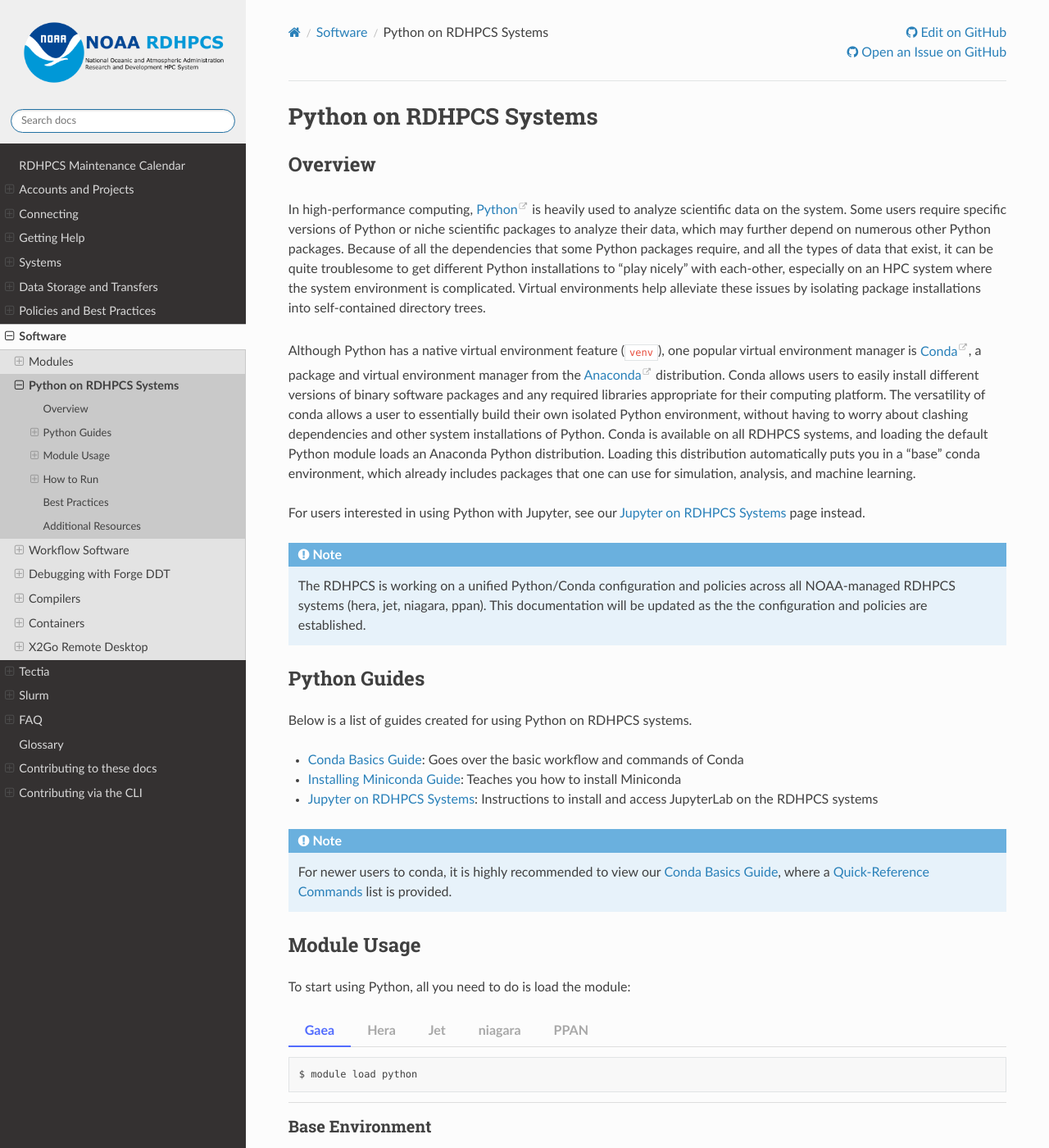
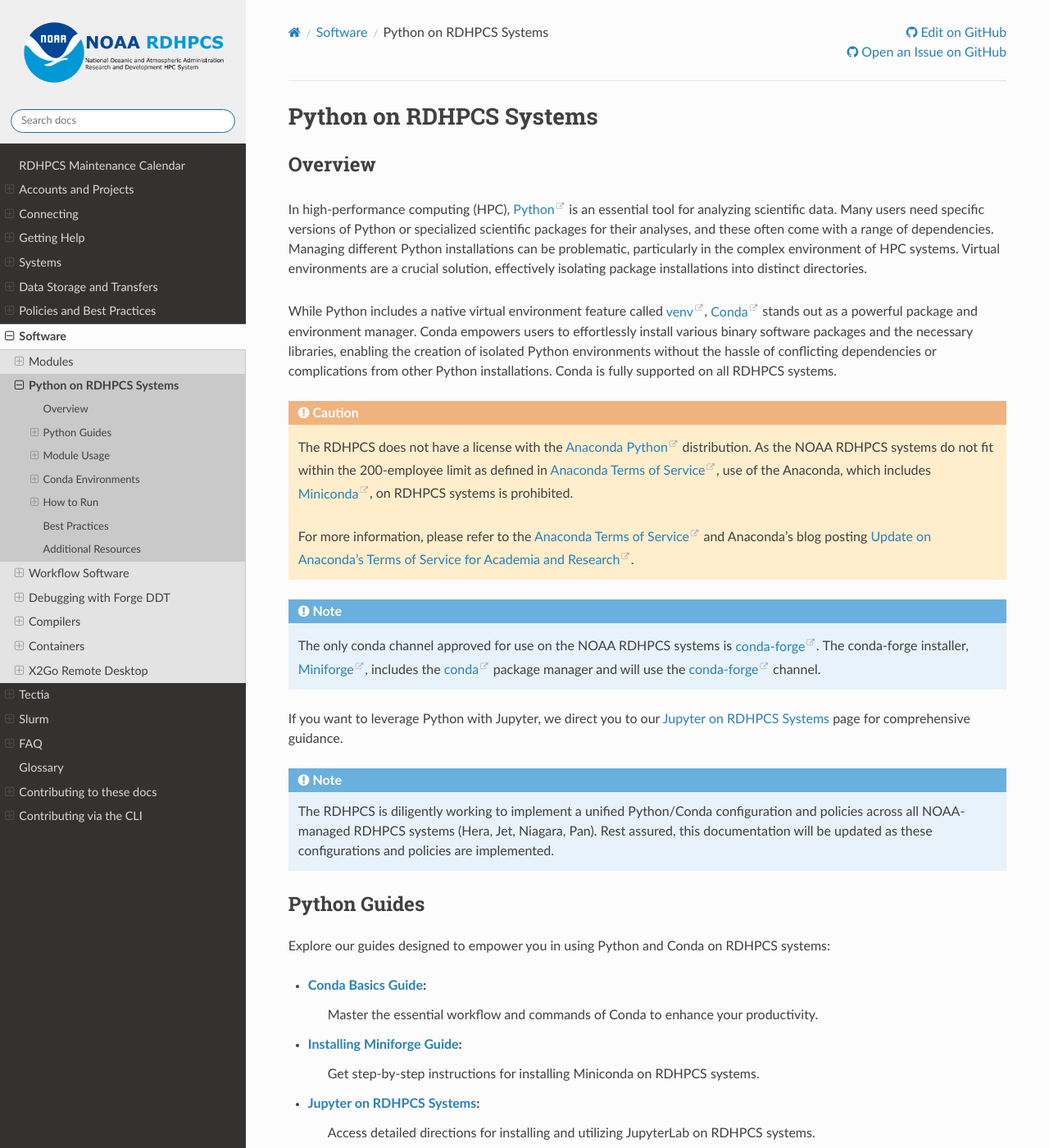
Before and after one commit to NOAA-RDHPCS/noaa-rdhpcs.github.io, a Sphinx documentation site: the page built from source/software/python/index.rst, in a window 1280 px wide and 1400 px high. Shown: the whole window at 82% size. Built offline with Sphinx 7.4.7 and the Read the Docs theme 3.1.0, drawn with Linux system fonts in a browser that asks for light colours; some of the changed text lies outside the part shown.

Commit message:
Update the first few sections of the python user guide (#342)
Update the first few sections of the python user guide

* Impove the text for the first few sections.
* Correct gaea usage of python/conda
* Update the conda environments section
* Improved the text, and simplified the instructions
* Update the vscode dictionary information for cspell
* Add VSCode extension recommendations

```diff
--- a/source/software/python/index.rst
+++ b/source/software/python/index.rst
@@ -6,74 +6,97 @@ Python on RDHPCS Systems
 Overview
 ========
 
-In high-performance computing, `Python <https://www.python.org/>`__ is heavily
-used to analyze scientific data on the system. Some users require specific
-versions of Python or niche scientific packages to analyze their data, which
-may further depend on numerous other Python packages. Because of all the
-dependencies that some Python packages require, and all the types of data that
-exist, it can be quite troublesome to get different Python installations to
-"play nicely" with each-other, especially on an HPC system where the system
-environment is complicated. Virtual environments help alleviate these issues by
-isolating package installations into self-contained directory trees.
+In high-performance computing (HPC), `Python <https://www.python.org/>`_ is an
+essential tool for analyzing scientific data. Many users need specific versions
+of Python or specialized scientific packages for their analyses, and these
+often come with a range of dependencies. Managing different Python
+installations can be problematic, particularly in the complex environment of
+HPC systems. Virtual environments are a crucial solution, effectively isolating
+package installations into distinct directories.
 
-Although Python has a native virtual environment feature (``venv``), one
-popular virtual environment manager is `Conda
-<https://docs.conda.io/projects/conda/en/latest/index.html>`_, a package and
-virtual environment manager from the `Anaconda <https://www.anaconda.com/>`_
-distribution. Conda allows users to easily install different versions of binary
-software packages and any required libraries appropriate for their computing
-platform.  The versatility of conda allows a user to essentially build their
-own isolated Python environment, without having to worry about clashing
-dependencies and other system installations of Python. Conda is available on
-all RDHPCS systems, and loading the default Python module loads an Anaconda
-Python distribution.  Loading this distribution automatically puts you in a
-"base" conda environment, which already includes packages that one can use for
-simulation, analysis, and machine learning.
+While Python includes a native virtual environment feature called `venv
+<https://docs.python.org/3/library/venv.html>`_, `Conda
+<https://docs.conda.io/projects/conda/en/latest/index.html>`_ stands out as a
+powerful package and environment manager. Conda empowers users to effortlessly
+install various binary software packages and the necessary libraries, enabling
+the creation of isolated Python environments without the hassle of conflicting
+dependencies or complications from other Python installations.  Conda is fully
+supported on all RDHPCS systems.
 
-For users interested in using Python with Jupyter, see our
-:ref:`jupyter_on_rdhpcs_systems` page instead.
+.. caution::
+
+    The RDHPCS does not have a license with the `Anaconda Python
+    <https://www.anaconda.com/>`_ distribution. As the NOAA RDHPCS systems do
+    not fit within the 200-employee limit as defined in `Anaconda Terms of
+    Service <https://legal.anaconda.com/policies>`_, use of the Anaconda, which
+    includes `Miniconda <https://docs.anaconda.com/miniconda/>`_, on RDHPCS
+    systems is prohibited.
+
+    For more information, please refer to the `Anaconda Terms of Service`_
+    and Anaconda's blog posting `Update on Anaconda's Terms of Service for
+    Academia and Research
+    <https://www.anaconda.com/blog/update-on-anacondas-terms-of-service-for-academia-and-research>`_.
 
 .. note::
 
-    The RDHPCS is working on a unified Python/Conda configuration and policies
-    across all NOAA-managed RDHPCS systems (hera, jet, niagara, ppan).  This
-    documentation will be updated as the the configuration and policies are
-    established.
+    The only conda channel approved for use on the NOAA RDHPCS systems is
+    `conda-forge <https://conda-forge.org>`_.  The conda-forge installer,
+    `Miniforge <https://conda-forge.org/download/>`_, includes the `conda`_
+    package manager and will use the `conda-forge`_ channel.
+
+If you want to leverage Python with Jupyter, we direct you to our
+:ref:`jupyter_on_rdhpcs_systems` page for comprehensive guidance.
+
+.. note::
+
+    The RDHPCS is diligently working to implement a unified Python/Conda
+    configuration and policies across all NOAA-managed RDHPCS systems (Hera,
+    Jet, Niagara, Pan). Rest assured, this documentation will be updated as
+    these configurations and policies are implemented.
 
 .. _python-guides:
 
 Python Guides
 =============
 
-Below is a list of guides created for using Python on RDHPCS systems.
+Explore our guides designed to empower you in using Python and Conda on RDHPCS
+systems:
 
 .. toctree::
    :maxdepth: 1
    :hidden:
 
    conda_basics
-   miniconda
+   miniforge
    jupyter
 
-* :doc:`Conda Basics Guide </software/python/conda_basics>`: Goes over the
-  basic workflow and commands of Conda
-* :doc:`Installing Miniconda Guide </software/python/miniconda>`: Teaches you
-  how to install Miniconda
-* :ref:`jupyter_on_rdhpcs_systems`: Instructions to install and access
-  JupyterLab on the RDHPCS systems
+* :doc:`Conda Basics Guide </software/python/conda_basics>`:
+    Master the essential workflow and commands of Conda to enhance your
+    productivity.
+* :doc:`Installing Miniforge Guide </software/python/miniforge>`:
+    Get step-by-step instructions for installing Miniconda on RDHPCS systems.
+* :ref:`jupyter_on_rdhpcs_systems`:
+    Access detailed directions for installing and utilizing JupyterLab on
+    RDHPCS systems.
 
 .. note::
 
-   For newer users to conda, it is highly recommended to view our :doc:`Conda
-   Basics Guide </software/python/conda_basics>`, where a :ref:`conda-quick`
-   list is provided.
+   If you're new to Conda, don't miss our :doc:`Conda Basics Guide
+   </software/python/conda_basics>`. It's the perfect starting point, providing
+   you with a handy :ref:`quick-reference <conda-quick>` list of commands to
+   accelerate your learning.
 
 .. _python-mods:
 
 Module Usage
 ============
 
-To start using Python, all you need to do is load the module:
+.. _python-python-modules:
+
+Python
+------
+
+To start using Python, load the ``python`` module.
 
 .. tab-set::
 
@@ -82,6 +105,7 @@ To start using Python, all you need to do is load the module:
 
         .. code-block:: bash
 
+            $ module use /usw/conda/modulefiles
             $ module load python
 
     .. tab-item:: Hera
@@ -112,21 +136,17 @@ To start using Python, all you need to do is load the module:
 
             $ module load python
 
+Run the ``module avail python`` command to see the available versions of
+Python.
 
-Base Environment
-----------------
+.. _python-conda-modules:
 
-Loading the Python module on all systems will put you in a "base"
-pre-configured environment. This option is recommended for users who do not
-need custom environments, and only require packages that are already installed
-in the base environment. This option is also recommended for users that just
-need a Python interpreter or standard packages like NumPy and Scipy.
+Conda
+-----
 
-To see a full list of the packages installed in the base environment, use
-``conda list``.
-A small preview is provided below:
+Some RDHPCS systems have Conda installed for all users.  To start using Conda
+on these systems, add the module file path to modules, and load the module.
 
-.. cSpell:ignore ipyw jlab libgcc astropy absl argh
 .. tab-set::
 
     .. tab-item:: Gaea
@@ -134,120 +154,61 @@ A small preview is provided below:
 
         .. code-block:: bash
 
-            $ module load python
-            $ conda list
-
-            # packages in environment at ...:
-            #
-            # Name                    Version                   Build  Channel
-            _ipyw_jlab_nb_ext_conf    0.1.0                    py38_0
-            _libgcc_mutex             0.1                        main
-            alabaster                 0.7.12                     py_0
-            anaconda                  2020.07                  py38_0
-            anaconda-client           1.7.2                    py38_0
-            anaconda-project          0.8.4                      py_0
-            asn1crypto                1.3.0                    py38_0
-            astroid                   2.4.2                    py38_0
-            astropy                   4.0.1.post1      py38h7b6447c_1
-            .
-            .
-            .
-
-    .. tab-item:: Hera
-        :sync: hera
-
-        .. code-block:: bash
-
-            $ module load python
-            $ conda list
-
-            # packages in environment at ...:
-            #
-            # Name                    Version                   Build  Channel
-            _ipyw_jlab_nb_ext_conf    0.1.0                    py37_0
-            _libgcc_mutex             0.1                        main
-            absl-py                   0.11.0                   pypi_0    pypi
-            alabaster                 0.7.12                   py37_0
-            anaconda                  2020.02                  py37_0
-            anaconda-client           1.7.2                    py37_0
-            anaconda-navigator        1.9.12                   py37_0
-            anaconda-project          0.8.4                      py_0
-            argh                      0.26.2                   py37_0
-            .
-            .
-            .
-
-    .. tab-item:: Jet
-        :sync: jet
-
-        .. code-block:: bash
-
-            $ module load python
-            $ conda list
-
-            # packages in environment at ...:
-            #
-            # Name                    Version                   Build  Channel
-            _ipyw_jlab_nb_ext_conf    0.1.0                    py37_0
-            _libgcc_mutex             0.1                        main
-            absl-py                   0.11.0                   pypi_0    pypi
-            alabaster                 0.7.12                   py37_0
-            anaconda                  2020.02                  py37_0
-            anaconda-client           1.7.2                    py37_0
-            anaconda-navigator        1.9.12                   py37_0
-            anaconda-project          0.8.4                      py_0
-            argh                      0.26.2                   py37_0
-            .
-            .
-            .
-
-    .. tab-item:: niagara
-        :sync: niagara
-
-        .. code-block:: bash
-
-            $ module load python
-            $ conda list
-
-            # packages in environment at ...:
-            #
-            # Name                    Version                   Build  Channel
-            _ipyw_jlab_nb_ext_conf    0.1.0                    py37_0
-            _libgcc_mutex             0.1                        main
-            absl-py                   0.11.0                   pypi_0    pypi
-            alabaster                 0.7.12                   py37_0
-            anaconda                  2020.02                  py37_0
-            anaconda-client           1.7.2                    py37_0
-            anaconda-navigator        1.9.12                   py37_0
-            anaconda-project          0.8.4                      py_0
-            argh                      0.26.2                   py37_0
-            .
-            .
-            .
+            $ module use /usw/conda/modulefiles
+            $ module load miniforge
 
     .. tab-item:: PPAN
         :sync: ppan
 
         .. code-block:: bash
 
-            $ module load python
-            $ conda list
+            $ module load miniforge
 
-            # packages in environment at ...:
-            #
-            # Name                    Version                   Build  Channel
-            _ipyw_jlab_nb_ext_conf    0.1.0                    py37_0
-            _libgcc_mutex             0.1                        main
-            absl-py                   0.11.0                   pypi_0    pypi
-            alabaster                 0.7.12                   py37_0
-            anaconda                  2020.02                  py37_0
-            anaconda-client           1.7.2                    py37_0
-            anaconda-navigator        1.9.12                   py37_0
-            anaconda-project          0.8.4                      py_0
-            argh                      0.26.2                   py37_0
-            .
-            .
-            .
+
+
+Conda Environments
+==================
+
+Some RDHPCS systems offer Conda for all users. The maintainers have created
+several environments besides the `base` one. If those don't work for you,
+create your own :ref:`custom environment <python-custom-envs>`.
+
+Base Environment
+----------------
+
+At the heart of every Conda installation is the `base` environment, which comes
+equipped with the Conda package manager and a selection of additional packages.
+
+Loading the :ref:`conda module <python-conda-modules>` will activate the `base`
+environment. This option is ideal for users who don't require custom
+environments or who simply need a Python interpreter.
+
+To explore the full range of packages included in the base environment, just
+use the command ``conda list``.
+
+.. cSpell:disable
+
+.. code-block:: bash
+
+    $ conda list
+
+    # packages in environment at ...:
+    #
+    # Name                    Version                   Build  Channel
+    _ipyw_jlab_nb_ext_conf    0.1.0                    py38_0
+    _libgcc_mutex             0.1                        main
+    alabaster                 0.7.12                     py_0
+    anaconda                  2020.07                  py38_0
+    anaconda-client           1.7.2                    py38_0
+    anaconda-project          0.8.4                      py_0
+    asn1crypto                1.3.0                    py38_0
+    astroid                   2.4.2                    py38_0
+    astropy                   4.0.1.post1      py38h7b6447c_1
+    .
+    .
+    .
+
+.. cSpell: enable
 
 .. warning::
 
@@ -264,158 +225,88 @@ A small preview is provided below:
 Custom Environments
 -------------------
 
-You can also create your own custom environments after loading the Python
-module. This option is recommended for users that require a different version
-of Python than the default version available, or for users that want a personal
-environment to manage specialized packages. This is possible via ``conda`` or
-using Python's native ``venv`` feature instead.
+After loading the :ref:`Python <python-python-modules>` or :ref:`Conda
+<python-conda-modules>` module, you can create custom environments tailored to
+your specific requirements. This is particularly beneficial if you need a
+specific version of Python or packages. This can be accomplished using either
+``conda`` or Python's built-in `venv`_ functionality.
 
 .. note::
 
-   A more complete list of ``conda`` commands is provided in the :ref:`conda-quick`
-   section of the :doc:`Conda Basics Guide </software/python/conda_basics>`. More
-   information on using the ``venv`` command can be found in
-   `Python's Official Documentation <https://docs.python.org/3/tutorial/venv.html>`__.
+    The :doc:`Conda Basics Guide </software/python/conda_basics>` provides a
+    list of `conda` commands. `Python's Official Documentation
+    <https://docs.python.org/3/>`_ provides detailed instructions on using
+    `venv`_.
 
 To create and activate an environment:
 
 .. tab-set::
 
-    .. tab-item:: Gaea
-        :sync: gaea
+    .. tab-item:: Conda
+        :sync: conda
 
         .. code-block:: bash
 
-            #1. Load the module
-            $ module load python
-
-            #2a. Create "my_env" with Python version X.Y at the desired path
-            $ conda create -p /path/to/my_env python=X.Y
-
-            #2b. Create "my_env" with Python version X.Y with a specific name (defaults to $HOME directory)
+            #1. Create the "my_env" environment with Python version X.Y
             $ conda create --name my_env python=X.Y
 
-            #3. Activate "my_env"
+            #2. Activate "my_env"
             $ conda activate /path/to/my_env
 
-    .. tab-item:: Hera
-        :sync: hera
+            #3. Install additional packages in the "my_env" environment
+            $ conda install <package_name> [<package_name> ...]
+
+    .. tab-item:: Python Venv
+        :sync: venv
 
         .. code-block:: bash
 
-            #1. Load the module
-            $ module load python
+            #1. Create the virtual environment in the desired path
+            $ python -m venv /path/to/my_env
 
-            #2a. Create "my_env" with Python version X.Y at the desired path
-            $ conda create -p /path/to/my_env python=X.Y
+            #2. Activate the virtual environment
+            $ source /path/to/my_env/bin/activate
 
-            #2b. Create "my_env" with Python version X.Y with a specific name (defaults to $HOME directory)
-            $ conda create --name my_env python=X.Y
+            #3. Install additional packages
+            $ pip install <package_name> [<package_name> ...]
 
-            #3. Activate "my_env"
-            $ conda activate /path/to/my_env
+Following these procedures enables efficient management of package dependencies
+and Python versions tailored to project needs.
 
-    .. tab-item:: Jet
-        :sync: jet
+To ensure optimal performance and collaboration on your project, we highly
+recommend creating new environments in the "Project Home" directory (refer to
+the :ref:`file system summary <data-filesystem-summary>`). This approach not
+only prevents potential purges but also enhances teamwork within your project
+and interacts seamlessly with the compute nodes. For added convenience, please
+use environment names that reflect the hostname; this practice is crucial, as
+virtual environments designed on one system may not operate correctly on
+others.
+
+Moreover, always remember to deactivate your current environment before
+switching to a new one. You can easily deactivate an environment by using the
+following command:
+
+.. tab-set::
+
+    .. tab-item:: Conda
+        :sync: conda
 
         .. code-block:: bash
 
-            #1. Load the module
-            $ module load cray-python
+            $ conda deactivate
 
-            #2. Create "my_env" at the desired path (uses same Python version as module)
-            $ python3 -m venv /path/to/my_env
-
-            #3. Activate "my_env"
-            $ conda /path/to/my_env/bin/activate
-
-    .. tab-item:: Niagara
-        :sync: niagara
+    .. tab-item:: Python Venv
+        :sync: venv
 
         .. code-block:: bash
 
-            #1. Load the module
-            $ module load cray-python
-
-            #2. Create "my_env" at the desired path (uses same Python version as module)
-            $ python3 -m venv /path/to/my_env
-
-            #3. Activate "my_env"
-            $ conda /path/to/my_env/bin/activate
-
-    .. tab-item:: PPAN
-        :sync: ppan
-
-        .. code-block:: bash
-
-            #1. Load the module
-            $ module load cray-python
-
-            #2. Create "my_env" at the desired path (uses same Python version as module)
-            $ python3 -m venv /path/to/my_env
-
-            #3. Activate "my_env"
-            $ conda /path/to/my_env/bin/activate
-
-.. note::
-
-   It is highly recommended to create new environments in the "Project Home"
-   directory (see :ref:`file system summary <data-filesystem-summary>`). This
-   space avoids purges, allows for potential collaboration within your project,
-   and works better with the compute nodes. It is also recommended, for
-   convenience, that you use environment names that indicate the hostname, as
-   virtual environments created on one system will not necessarily work on
-   others.
-
-It is always recommended to deactivate an environment before activating a new
-one. Deactivating an environment can be achieved through:
-
-.. tab-set::
-
-    .. tab-item:: Gaea
-        :sync: gaea
-
-        .. code-block:: bash
-
-            # Deactivate the current environment
-            $ conda deactivate
-
-    .. tab-item:: Hera
-        :sync: hera
-
-        .. code-block:: bash
-
-            # Deactivate the current environment
-            $ conda deactivate
-
-    .. tab-item:: Jet
-        :sync: jet
-
-        .. code-block:: bash
-
-            # Deactivate the current environment
-            $ conda deactivate
-
-    .. tab-item:: Niagara
-        :sync: niagara
-
-        .. code-block:: bash
-
-            # Deactivate the current environment
-            $ conda deactivate
-
-    .. tab-item:: PPAN
-        :sync: ppan
-
-        .. code-block:: bash
-
-            # Deactivate the current environment
-            $ conda deactivate
+            $ deactivate
 
 How to Run
 ==========
 
 .. warning::
+
    Remember, at larger scales both your performance and your fellow users'
    performance will suffer if you do not run on the compute nodes. It is always
    highly recommended to run on the compute nodes (through the use of a batch job
```
Also changed, not shown: source/software/python/miniforge.rst (renamed from source/software/python/miniconda.rst).
